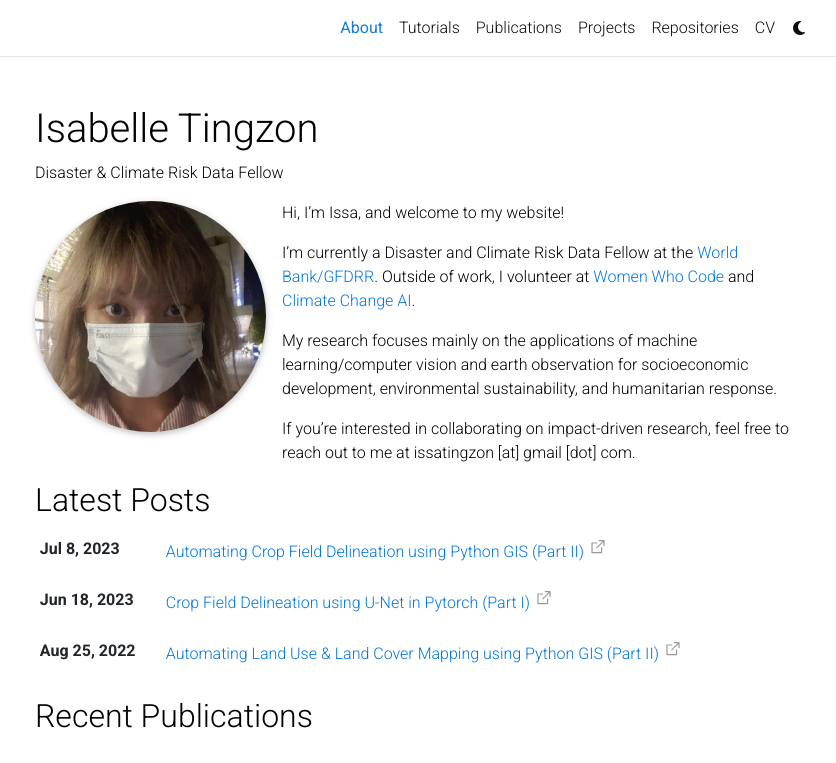
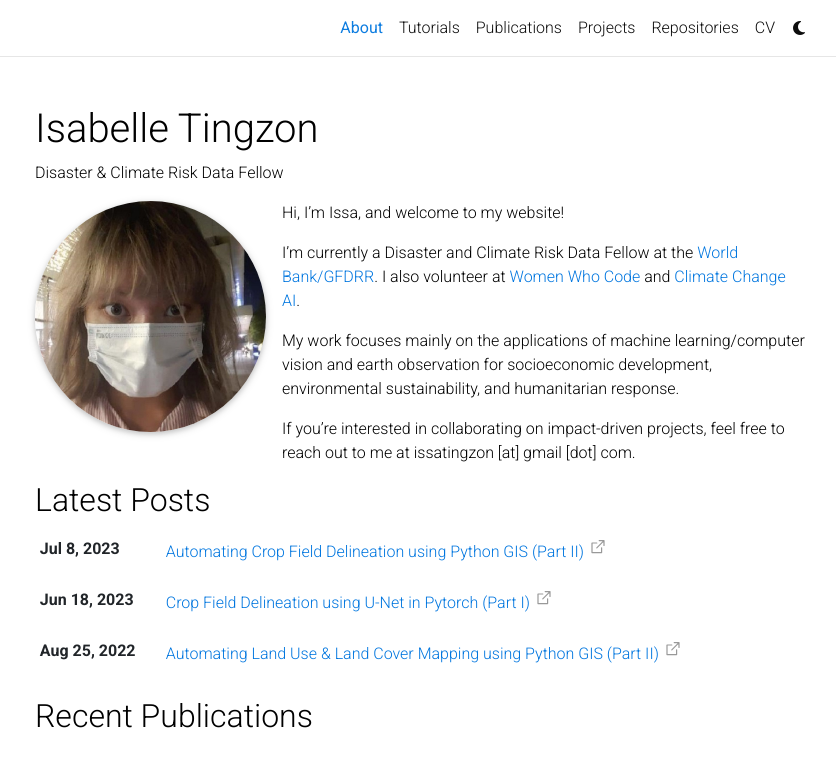
Before and after one commit to issa-tingzon/issa-tingzon.github.io, a Jekyll site: the page built from _pages/about.md, in a window 1280 px wide and 1033 px high, cut to the strip 0-763 px from the top of the window. Shown: the whole strip, without its empty margins (220-1056 px from the left). Built offline with Jekyll 4.4.1, drawn with Linux system fonts in a browser that asks for light colours; full-size pictures stand in for the smaller copies a plugin makes; comment, search, counter and statistics services are not loaded; a style sheet for code colours, icons or effects is not loaded.

Commit message:
Update About page

```diff
--- a/_pages/about.md
+++ b/_pages/about.md
@@ -18,8 +18,8 @@ social: true  # includes social icons at the bottom of the page
 
 Hi, I'm Issa, and welcome to my website!
 
-I'm currently a Disaster and Climate Risk Data Fellow at the <a href='https://www.gfdrr.org/en'>World Bank/GFDRR</a>. Outside of work, I volunteer at <a href='https://www.womenwhocode.com/manila/about'>Women Who Code</a> and <a href='https://www.climatechange.ai/'>Climate Change AI</a>.
+I'm currently a Disaster and Climate Risk Data Fellow at the <a href='https://www.gfdrr.org/en'>World Bank/GFDRR</a>. I also volunteer at <a href='https://www.womenwhocode.com/manila/about'>Women Who Code</a> and <a href='https://www.climatechange.ai/'>Climate Change AI</a>.
 
-My research focuses mainly on the applications of machine learning/computer vision and earth observation for socioeconomic development, environmental sustainability, and humanitarian response.
+My work focuses mainly on the applications of machine learning/computer vision and earth observation for socioeconomic development, environmental sustainability, and humanitarian response.
 
-If you're interested in collaborating on impact-driven research, feel free to reach out to me at issatingzon [at] gmail [dot] com.
+If you're interested in collaborating on impact-driven projects, feel free to reach out to me at issatingzon [at] gmail [dot] com.
```
